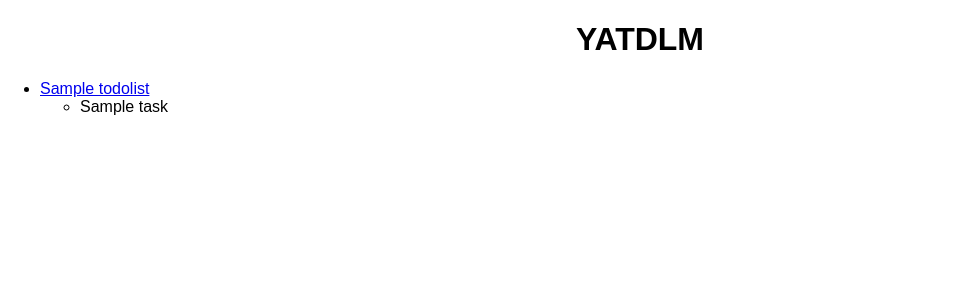
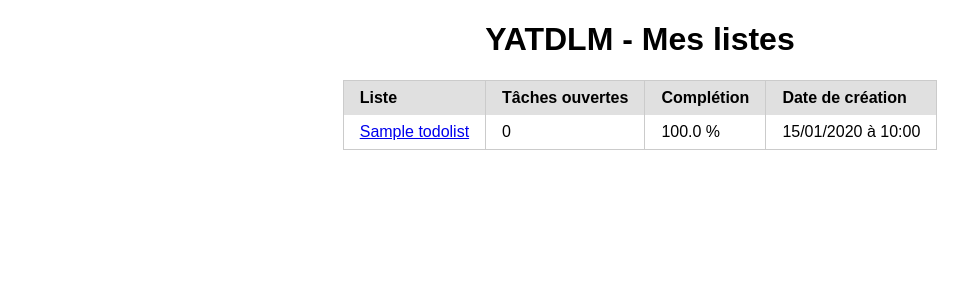
Before and after one commit to Bruce1347/YATDLM, a Django app: page /todo/ in a window 1280 px wide. Shown: the top 300 px of the page, without its empty margins (0-976 px from the left). Run offline with Django 3.2, Linux system fonts and the light colour scheme; a user stored in the database is signed in; tables that the repository leaves empty hold one stand-in row (values such as "Sample post"); some libraries are stand-ins or nearby versions.

Commit message:
#Task 44 : Change the layout of the landing page

```diff
--- a/yatdlm/templates/todo/index.html
+++ b/yatdlm/templates/todo/index.html
@@ -2,25 +2,33 @@
 
 {% block content %}
     <h1 style="text-align: center">
-        YATDLM
+        YATDLM - {{ page_title }}
     </h1>
 
     {% if lists %}
-    <ul>
-        {% for list in lists %}
-        <li>
-            <a href="/todo/lists/{{ list.id }}">
-                {{ list.title }}
-            </a>
-            <ul>
-            {% for task in tasks|get_value:list.id %}
-                <li>
-                    {{ task.title }}
-                </li>
-            {% endfor %}
-            </ul>
-        </li>
-        {% endfor %}
-    </ul>
+        <table class="pure-table pure-table-bordered" style="max-width: 90em; margin: auto;">
+            <thead>
+                <tr>
+                    <th>Liste</th>
+                    <th>Tâches ouvertes</th>
+                    <th>Complétion</th>
+                    <th>Date de création</th>
+                </tr>
+            </thead>
+            <tbody>
+                {% for list in lists %}
+                    <tr>
+                        <td>
+                            <a href="/todo/lists/{{ context|get_value:list|get_value:'id' }}">
+                                {{ context|get_value:list|get_value:'title' }}
+                            </a>
+                        </td>
+                        <td>{{ context|get_value:list|get_value:'opened_tasks' }}</td>
+                        <td>{{ context|get_value:list|get_value:'completion' }} %</td>
+                        <td>{{ context|get_value:list|get_value:'creation_date'|date:"d/m/Y à H:i" }}</td>
+                    </tr>
+                {% endfor %}
+            </tbody>
+        </table>
     {% endif %}
 {% endblock %}
--- a/yatdlm/todo/views.py
+++ b/yatdlm/todo/views.py
@@ -12,20 +12,31 @@ from .models import Task
 def index(request):
     # Fetch all the lists
     todo_lists = TodoList.objects.all()
-    # Dictionary with all the existing tasks with their parent as key
-    tasks = {}
+
+    # Dict that contains the needed information for each list.
+    # The key is the name of the list and the data corresponds to the needed infos
+    table_context = {}
+
     for todo in todo_lists:
-        # Fetch the tasks that have `todo` as a parent
-        children_tasks = Task.objects.filter(parent_list=todo.id)
-        tasks[todo.id] = []
-        for task in children_tasks:
-            tasks[todo.id].append(task)
+        opened_tasks = len(Task.objects.filter(parent_list=todo, is_done=False))
+        done_tasks = len(Task.objects.filter(parent_list=todo, is_done=True))
+
+        completion = done_tasks / (opened_tasks + done_tasks) * 100.0
+
+        table_context[todo.title] = {
+            'title' : todo.title,
+            'id' : todo.id,
+            'opened_tasks' : opened_tasks,
+            'completion' : completion,
+            'creation_date' : todo.creation_date
+        }
 
     context = {
-        'lists' : todo_lists,
-        'tasks' : tasks,
-        'title_page' : 'Mes listes',
+        'lists' : [todo.title for todo in todo_lists],
+        'page_title' : 'Mes listes',
+        'context' : table_context
     }
+
     return render(request, 'todo/index.html', context)
 
 def display_list(request, list_id=-1, xhr=False, public=False):
```
